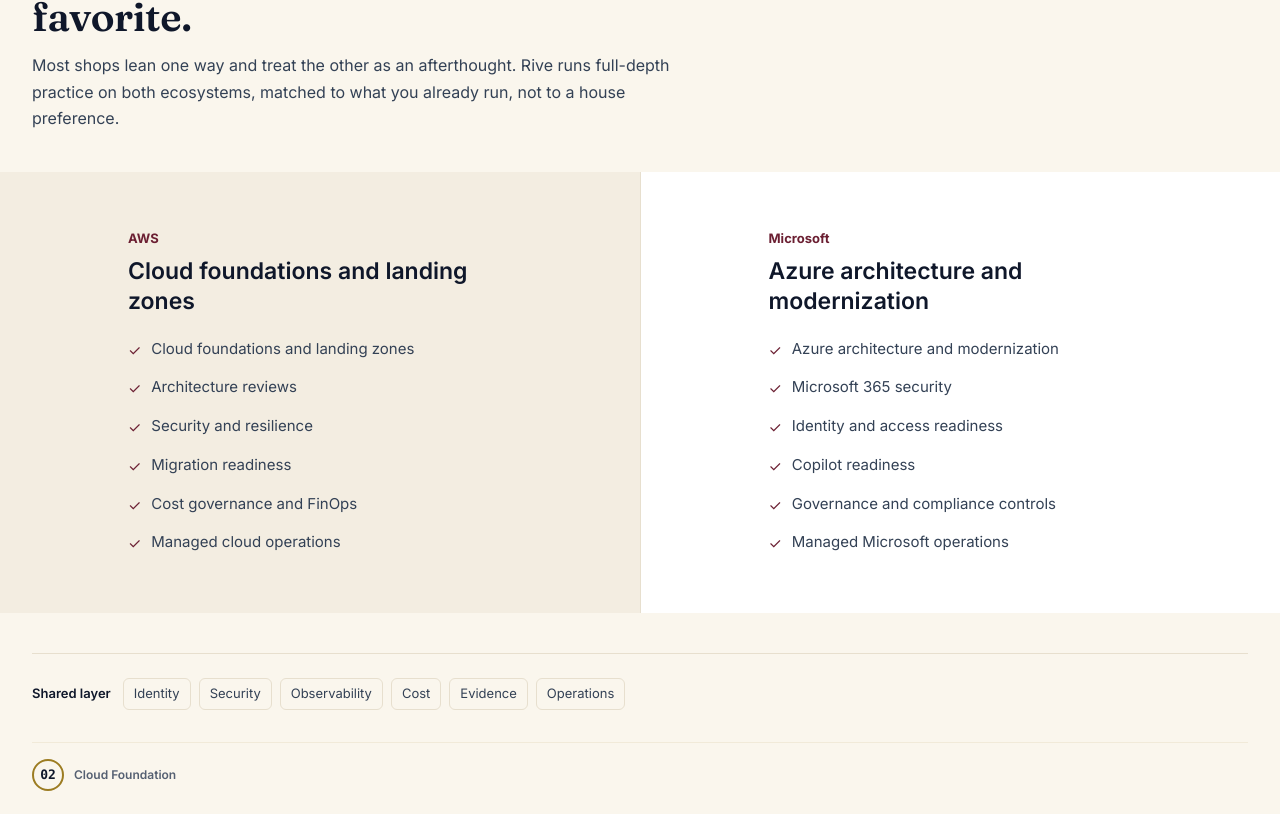
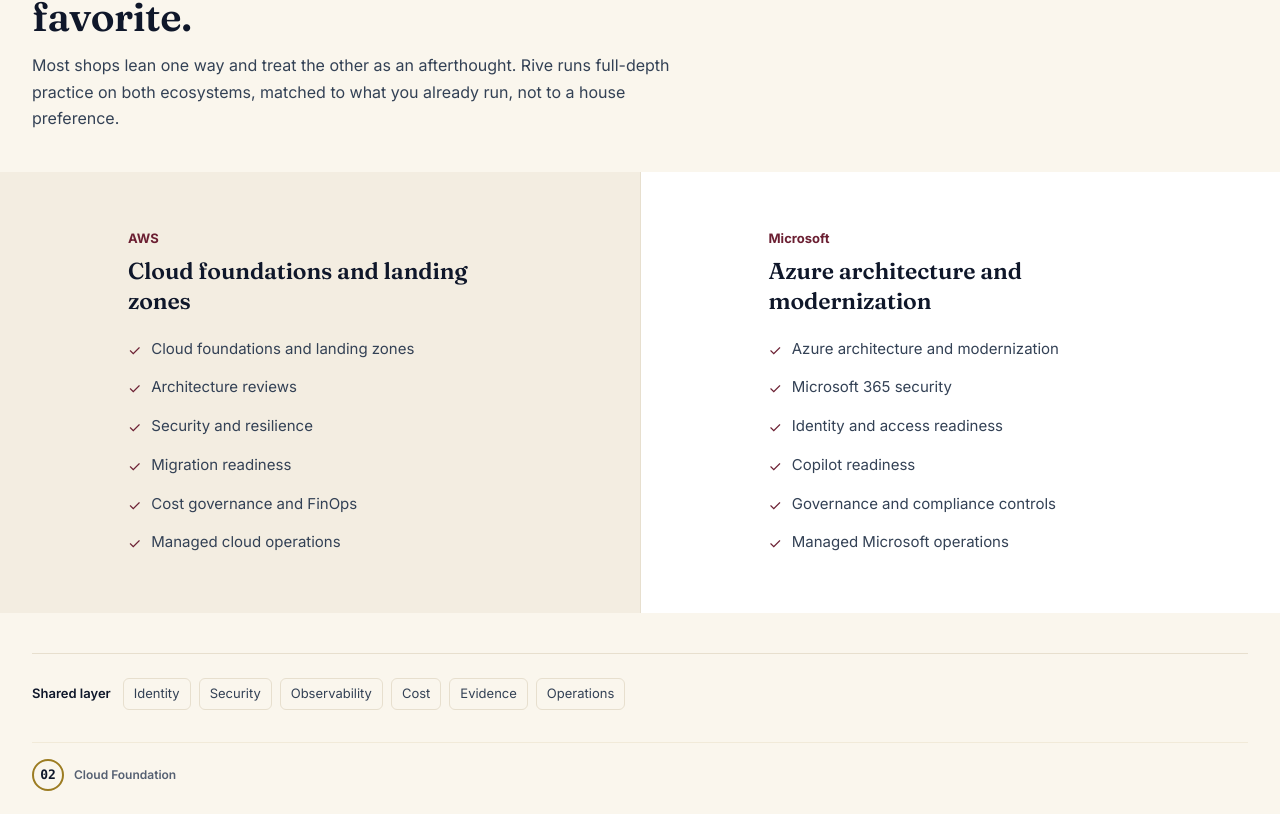
Before and after one commit to rivewebworksllc-web/brand-website, a Next.js app: page / in a window 1280 px wide. Shown: the part 3765-4579 px from the top of the page. Built offline with nearby package versions, Linux system fonts and the light colour scheme; no server answers.

Commit message:
style: correct Fraunces typography system

```diff
--- a/src/app/globals.css
+++ b/src/app/globals.css
@@ -209,6 +209,14 @@
   transition: background-color 200ms, color 200ms;
 }
 
+/* Fraunces is Rive's sitewide heading and title face. Semantic headings
+   inherit it even when a component uses a page-specific size instead of a
+   canonical text-h* utility; body copy and operational UI remain in Inter. */
+:where(h1, h2, h3, h4, h5, h6) {
+  font-family: var(--font-serif);
+  font-optical-sizing: auto;
+}
+
 @media (prefers-reduced-motion: reduce) {
   body {
     transition: none;
@@ -230,10 +238,9 @@
   }
 }
 
-/* Semantic typography scale — the single source for heading/body sizing so
-   components never hard-code font-size/line-height ad hoc. h1/h2 and the
-   editorial "statement" size use the serif display face; h3 and everything
-   else stays on the sans workhorse face for contrast. */
+/* Semantic typography scale — the single source for standard heading/body
+   sizing. All heading/title roles use Fraunces; explanatory and operational
+   text stays on the sans workhorse face for contrast. */
 @layer utilities {
   .text-h1 {
     font-family: var(--font-serif);
@@ -268,9 +275,12 @@
   }
 
   .text-h3 {
+    font-family: var(--font-serif);
+    font-optical-sizing: auto;
     font-size: 20px;
     font-weight: 600;
     line-height: 1.3;
+    letter-spacing: -0.005em;
   }
 
   .text-eyebrow {
--- a/src/app/layout.tsx
+++ b/src/app/layout.tsx
@@ -21,6 +21,7 @@
   subsets: ["latin"],
   variable: "--font-fraunces",
   display: "swap",
+  adjustFontFallback: false,
   axes: ["opsz", "SOFT", "WONK"],
 });
 
```
Also changed, not shown: 1 other file (tests, documents, lock files or other folders).
